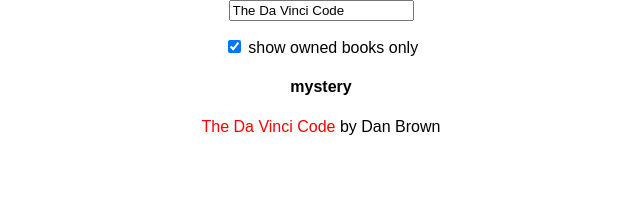
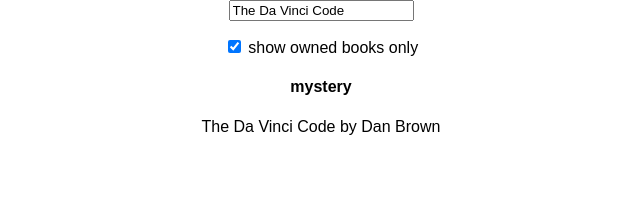
Before and after one commit to davideliason/favorite-books-react, a React (Create React App) app: page / in a window 1280 px wide. Shown: the top 208 px of the page, without its empty margins (319-959 px from the left). Built offline with nearby package versions, Linux system fonts and the light colour scheme.

Commit message:
second filter works successful wherein looks to see if seeBookOwned state matches the book.owned value

```diff
--- a/src/App.js
+++ b/src/App.js
@@ -38,12 +38,11 @@
   render(){
     var booksArr = [];
     var lastCategory = null;
-      var x = this.props.filterText;
-      console.log(this.props.seeBookOwned);
-
+      var localFilterText= this.props.filterText;
+      var localSeeBookOwned = this.props.seeBookOwned;
 
     this.props.books.forEach(function(book){
-      if(book.title !== x){
+      if(book.title !== localFilterText || !book.owned && localSeeBookOwned ){
         return;
       }
 
--- a/src/index.js
+++ b/src/index.js
@@ -8,7 +8,7 @@
   {category : "science fiction", author: "Isaac Asimov",title:"I, Robot",owned:false},
   {category : "science fiction", author: "Frank Herbert", title: "Dune", owned: false},
   {category : "mystery", author: "Sue Grafton", title: "A is for Alibi", owned: false},
-  {category : "mystery", author: "Dan Brown", title: "The Da Vinci Code",owned: false},
+  {category : "mystery", author: "Dan Brown", title: "The Da Vinci Code",owned: true},
   {category : "self-help", author: "Thich Nhat Hanh", title:  "Being", owned: true}
 ];
 
```
